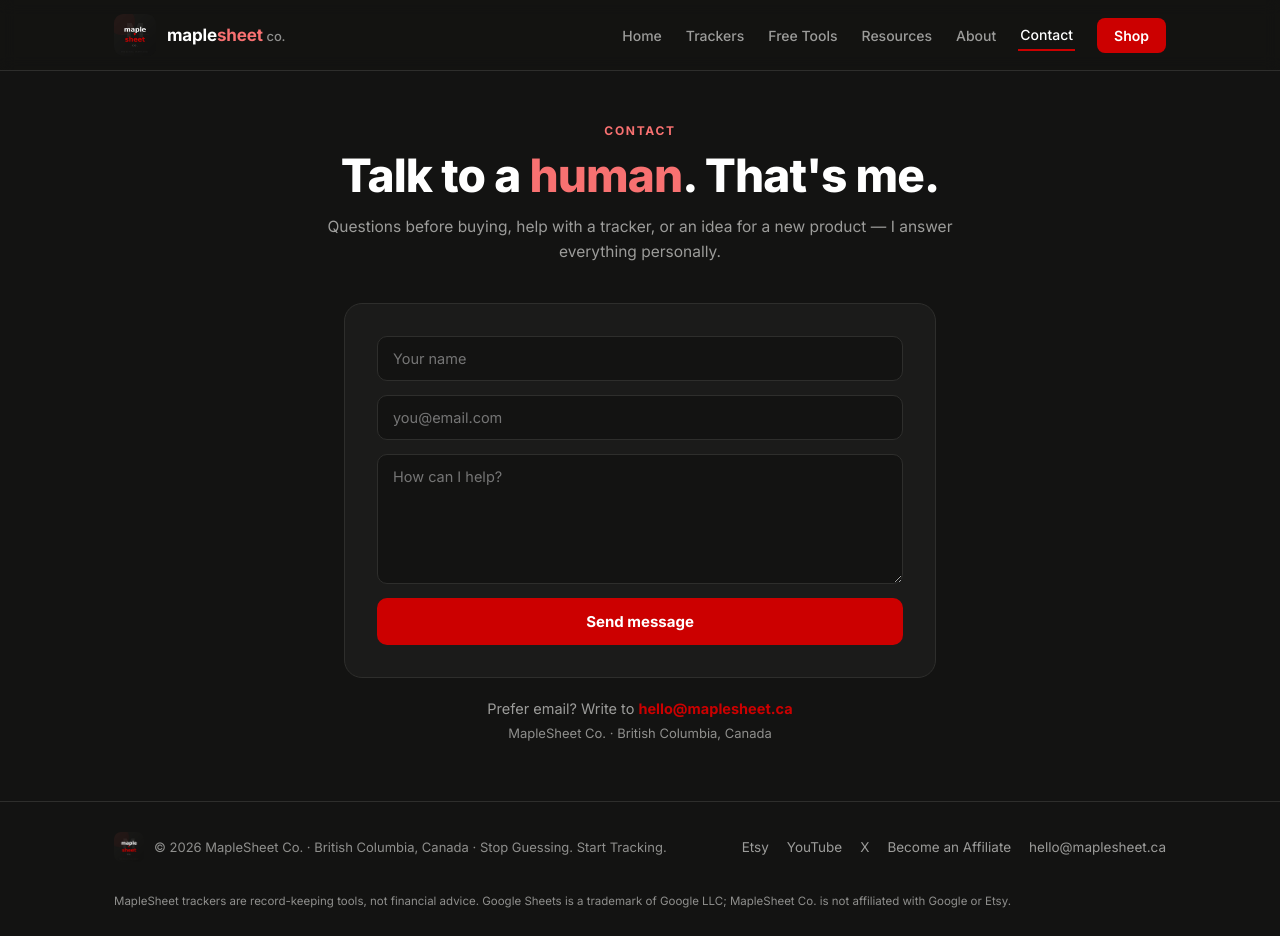
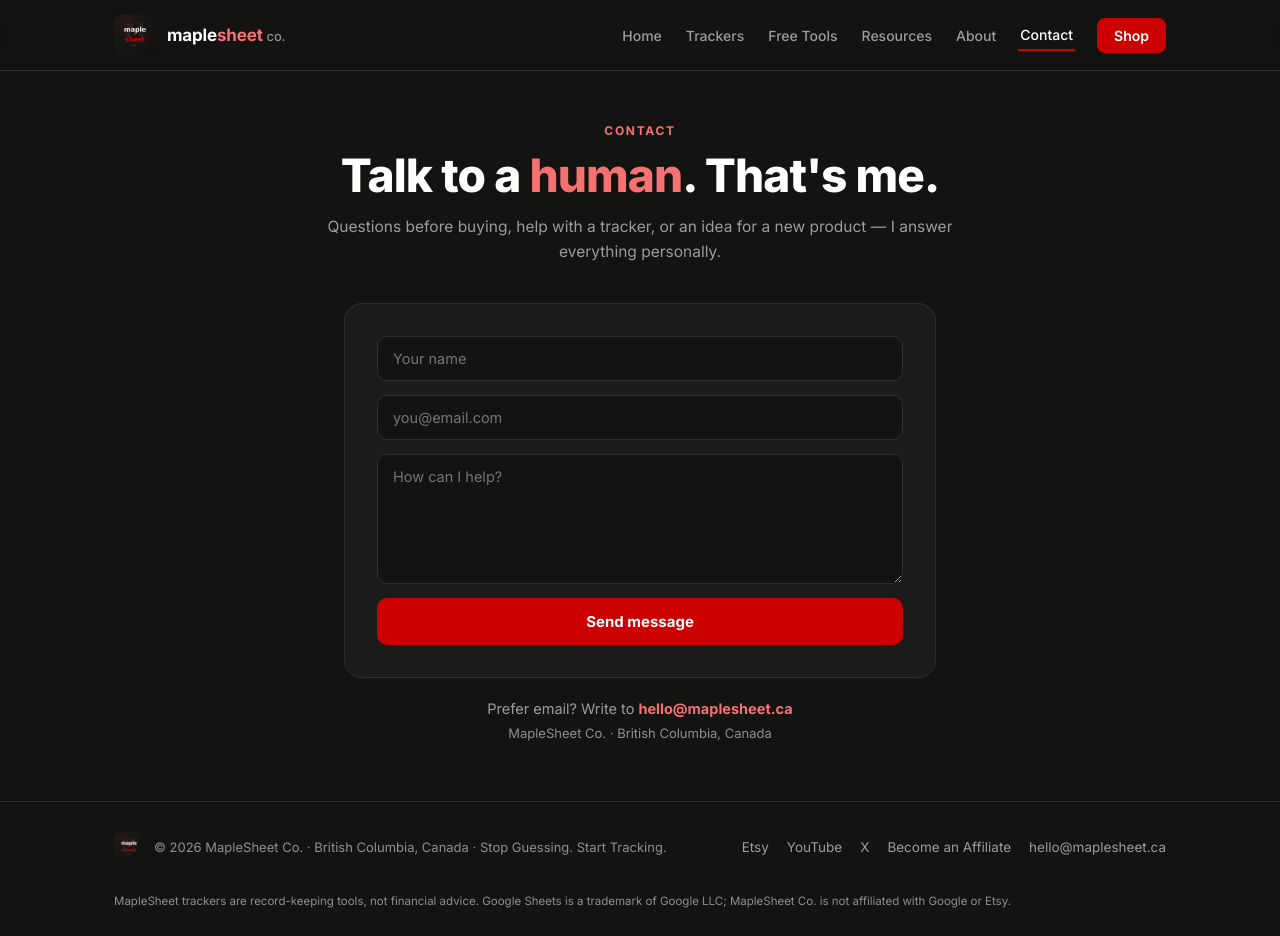
Before and after one commit to maplesheetco/maplesheet-website, a React (Vite) app: page /contact in a window 1280 px wide. Built offline with nearby package versions, Linux system fonts and the light colour scheme.

Commit message:
Change email link color to redLink

```diff
--- a/src/pages/Contact.jsx
+++ b/src/pages/Contact.jsx
@@ -63,7 +63,7 @@ export default function Contact() {
         </div>
         <div style={{ textAlign: "center", marginTop: 22, color: B.grayLight, fontSize: 14.5 }}>
           Prefer email? Write to{" "}
-          <a href={`mailto:${CONFIG.email}`} style={{ color: B.red, fontWeight: 700, textDecoration: "none" }}>{CONFIG.email}</a>
+          <a href={`mailto:${CONFIG.email}`} style={{ color: B.redLink, fontWeight: 700, textDecoration: "none" }}>{CONFIG.email}</a>
           <div style={{ fontSize: 13, color: B.gray, marginTop: 8 }}>MapleSheet Co. · British Columbia, Canada</div>
         </div>
       </div>
```
